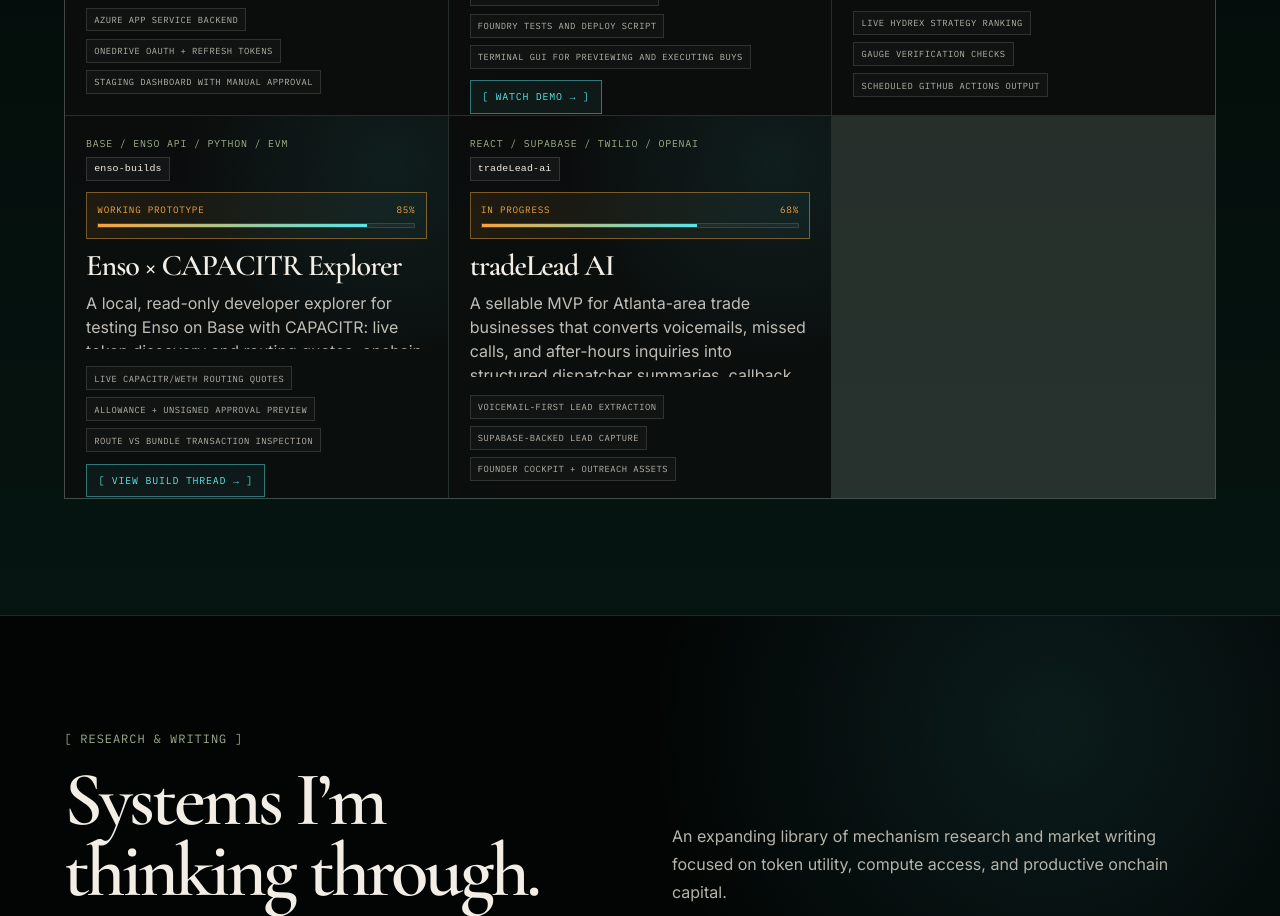
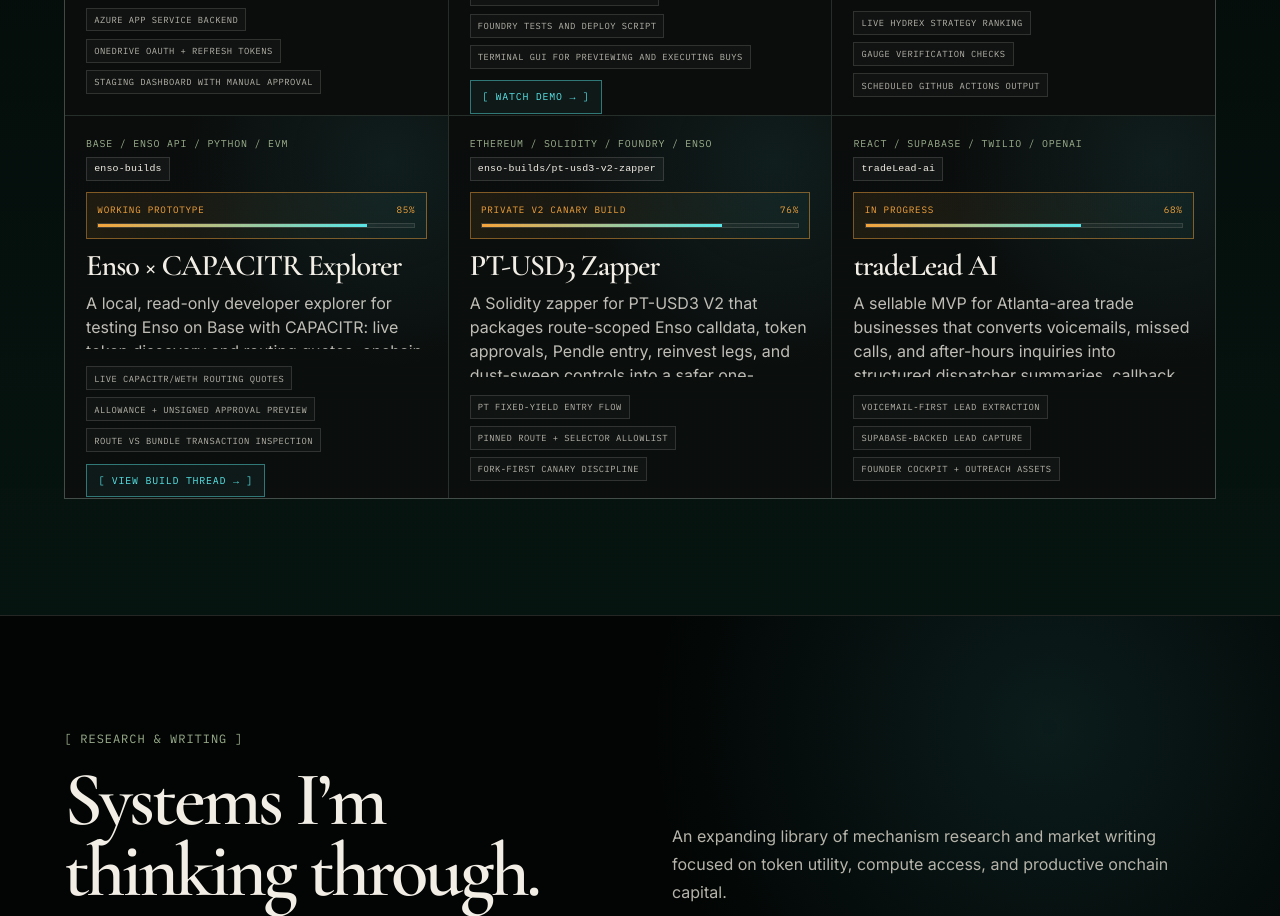
Before and after one commit to Syrexle/tariq-website, a React (Vite) app: page / in a window 1280 px wide. Shown: the part 3600-4516 px from the top of the page. Built offline with nearby package versions, Linux system fonts and the light colour scheme.

Commit message:
Add PT-USD3 zapper project card

```diff
--- a/src/main.tsx
+++ b/src/main.tsx
@@ -264,6 +264,15 @@
     description: 'A local, read-only developer explorer for testing Enso on Base with CAPACITR: live token discovery and routing quotes, onchain allowance checks, unsigned approval previews, and signer-ready Route and Bundle calldata inspection.',
     highlights: ['Live CAPACITR/WETH routing quotes', 'Allowance + unsigned approval preview', 'Route vs Bundle transaction inspection'],
     postUrl: 'https://x.com/0x_Tariq/status/2083603771716747724?s=20',
+  },
+  {
+    title: 'PT-USD3 Zapper',
+    folder: 'enso-builds/pt-usd3-v2-zapper',
+    type: 'Ethereum / Solidity / Foundry / Enso',
+    status: 'Private V2 canary build',
+    progress: 76,
+    description: 'A Solidity zapper for PT-USD3 V2 that packages route-scoped Enso calldata, token approvals, Pendle entry, reinvest legs, and dust-sweep controls into a safer one-transaction fixed-yield workflow.',
+    highlights: ['PT fixed-yield entry flow', 'Pinned route + selector allowlist', 'Fork-first canary discipline'],
   },
   {
     title: 'tradeLead AI',
```
